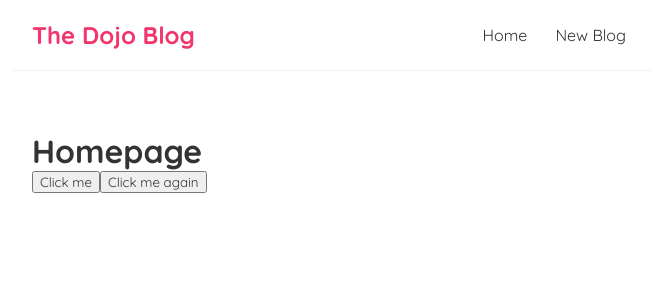
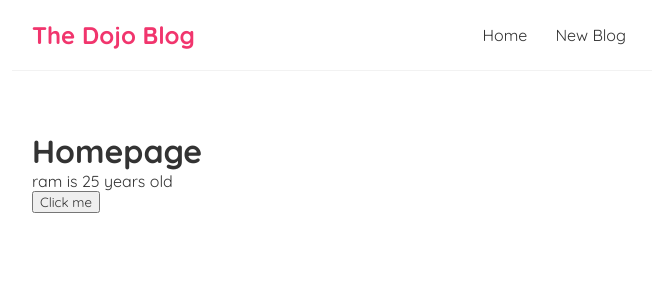
Before and after one commit to Svmpankaj/React-JS-Crash-Course, a React (Create React App) app: page / in a window 1280 px wide. Shown: the top 300 px of the page, without its empty margins (308-964 px from the left). Built offline with nearby package versions, Linux system fonts and the light colour scheme.

Commit message:
adding state

```diff
--- a/src/Home.js
+++ b/src/Home.js
@@ -1,17 +1,21 @@
+import { useState } from "react"
+
 const Home = () => {
-    const handleClick = (e) => {
-        console.log('hello, ninjas', e);
+    // let name = 'ram';
+    const [name, setName] = useState('ram');
+    const [age, setage] = useState(25);
+
+    const handleClick = () => {
+        setName('manoj');
+        setage(22);
     }
 
-    const handleClickAgain = (name, e) => {
-        console.log('hello' + name, e.target);
-    }
 
     return (
         <div className="home">
             <h1>Homepage</h1>
+            <p>{name} is {age} years old</p>
             <button onClick={handleClick}>Click me</button>
-            <button onClick={(e) => handleClickAgain('ram', e)}>Click me again</button>
         </div>
     )
 }
```
